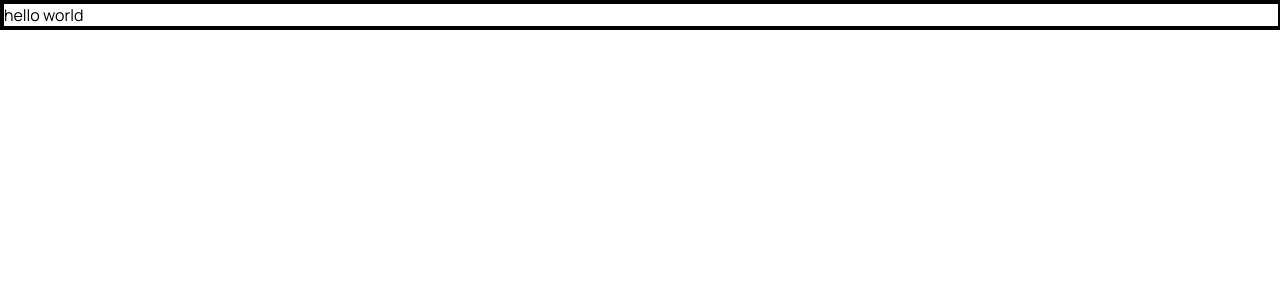
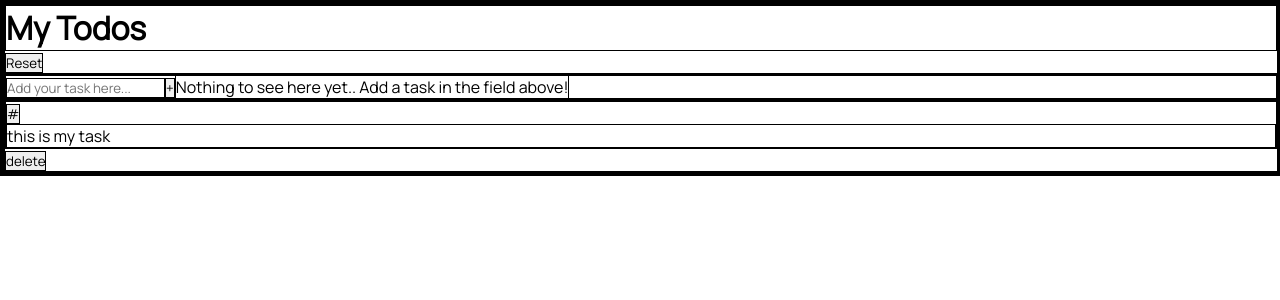
Before and after one commit to GeorgeSwift16/tech-test-todo, a React (Create React App) app: page / in a window 1280 px wide. Shown: the top 300 px of the page. Built offline with nearby package versions, Linux system fonts and the light colour scheme.

Commit message:
created static html strucutre

```diff
--- a/src/App.jsx
+++ b/src/App.jsx
@@ -1,8 +1,8 @@
 // import { useEffect, useState } from "react";
 import "./App.scss";
-
+import Main from "./containers/main/main";
 const App = () => {
-  return <p>hello world</p>;
+  return <Main />;
 };
 
 export default App;
--- /dev/null
+++ b/src/containers/header/Header.jsx
@@ -0,0 +1,12 @@
+import "./Header.scss";
+
+const Header = () => {
+  return (
+    <header className="header">
+      <h1 className="header__heading">My Todos</h1>
+      <button className="header_button button button-reset">Reset</button>
+    </header>
+  );
+};
+
+export default Header;
--- /dev/null
+++ b/src/containers/header/Header.scss
@@ -0,0 +1 @@
+@use "../../assets/sass/abstracts/variables" as *;
--- /dev/null
+++ b/src/containers/main/main.jsx
@@ -0,0 +1,43 @@
+import "./main.scss";
+import Header from "../header/Header";
+
+const Main = () => {
+  return (
+    <main className="to-do-container">
+      <Header />
+      <section className="task-bar">
+        <div className="task-bar__input-container">
+          <input
+            type="text"
+            className="task-bar__input"
+            placeholder="Add your task here..."
+            name="add-task"
+          />
+          <button className="task-bar__button button button-add-task">+</button>
+          <label htmlFor="add-task" className="task-bar__label">
+            Nothing to see here yet.. Add a task in the field above!
+          </label>
+        </div>
+      </section>
+      <section className="to-do-list-display">
+        <div className="to-do-list-display__task-container">
+          <button
+            className="to-do-list-display__task-check-button button button-check"
+            type="button"
+          >
+            #
+          </button>
+          <p className="to-do-list-display__task-text">this is my task</p>
+        </div>
+        <button
+          className="to-do-list-display__task-delete-button button button-delete"
+          type="button"
+        >
+          delete
+        </button>
+      </section>
+    </main>
+  );
+};
+
+export default Main;
--- /dev/null
+++ b/src/containers/main/main.scss
@@ -0,0 +1 @@
+@use "../../assets/sass/abstracts/variables" as *;
```
Also changed, not shown: 1 other file (tests, documents, lock files or other folders).
